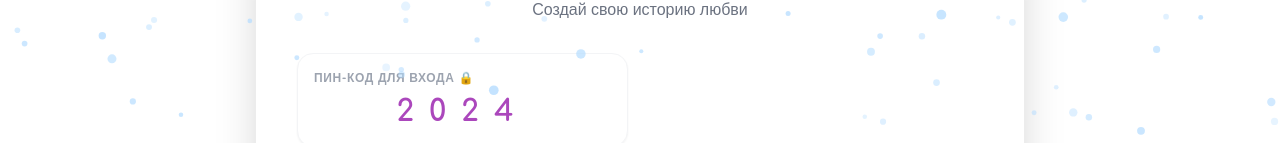
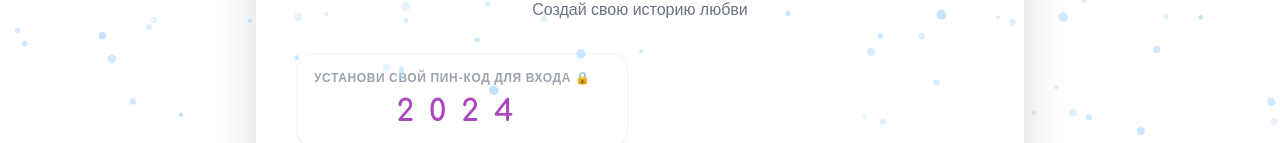
Before and after one commit to volamoks/myWrap, a React (Vite) app: page / in a window 1280 px wide. Shown: the part 124-267 px from the top of the page. Built offline with nearby package versions, Linux system fonts and the light colour scheme.

Commit message:
updated admin

```diff
--- a/src/components/AdminPage.jsx
+++ b/src/components/AdminPage.jsx
@@ -206,7 +206,7 @@ export default function AdminPage() {
 
                 <div className="grid grid-cols-1 md:grid-cols-2 gap-6 mb-8">
                     <div className="bg-white p-4 rounded-2xl border border-gray-100 shadow-sm">
-                        <label className="block text-xs font-bold uppercase tracking-wider text-gray-400 mb-2">Пин-код для входа 🔒</label>
+                        <label className="block text-xs font-bold uppercase tracking-wider text-gray-400 mb-2">Установи свой Пин-код для входа 🔒</label>
                         <input
                             type="text"
                             value={pin}
@@ -249,7 +249,7 @@ export default function AdminPage() {
                     onClick={generateLink}
                     className="w-full py-5 bg-gradient-to-r from-accent-purple to-accent-blue text-white font-bold rounded-2xl shadow-lg shadow-accent-purple/20 text-xl tracking-wide hover:shadow-xl transition-all relative overflow-hidden"
                 >
-                    <span className="relative z-10">Создать и Скопировать Ссылку</span>
+                    <span className="relative z-10">Создай Ссылку и отправь ее </span>
                     <div className="absolute inset-0 bg-white/20 translate-y-full hover:translate-y-0 transition-transform duration-300" />
                 </motion.button>
 
@@ -262,7 +262,7 @@ export default function AdminPage() {
                         <div className="bg-green-50 border border-green-200 p-4 rounded-2xl flex items-center gap-4">
                             <div className="w-10 h-10 bg-green-100 rounded-full flex items-center justify-center text-xl">✅</div>
                             <div className="flex-1 min-w-0">
-                                <p className="text-sm font-bold text-green-800">Ссылка готова!</p>
+                                <p className="text-sm font-bold text-green-800">Ссылка готова! Можно отправлять</p>
                                 <p className="text-xs text-green-600 truncate">{generatedLink}</p>
                             </div>
                             <button onClick={copyToClipboard} className="text-xs font-bold bg-white px-3 py-2 rounded-lg border border-green-200 shadow-sm text-green-700 hover:bg-green-50">
```
